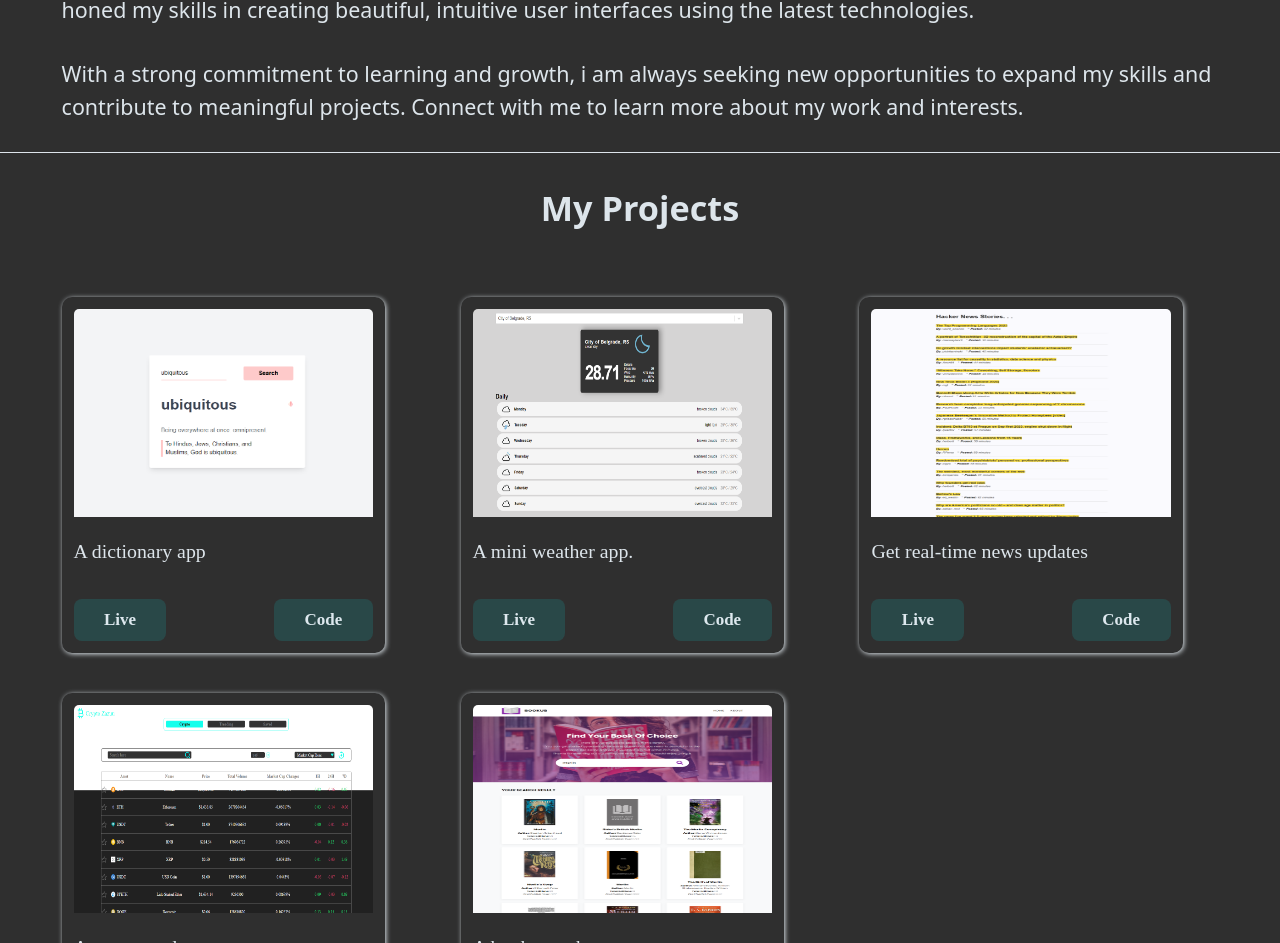
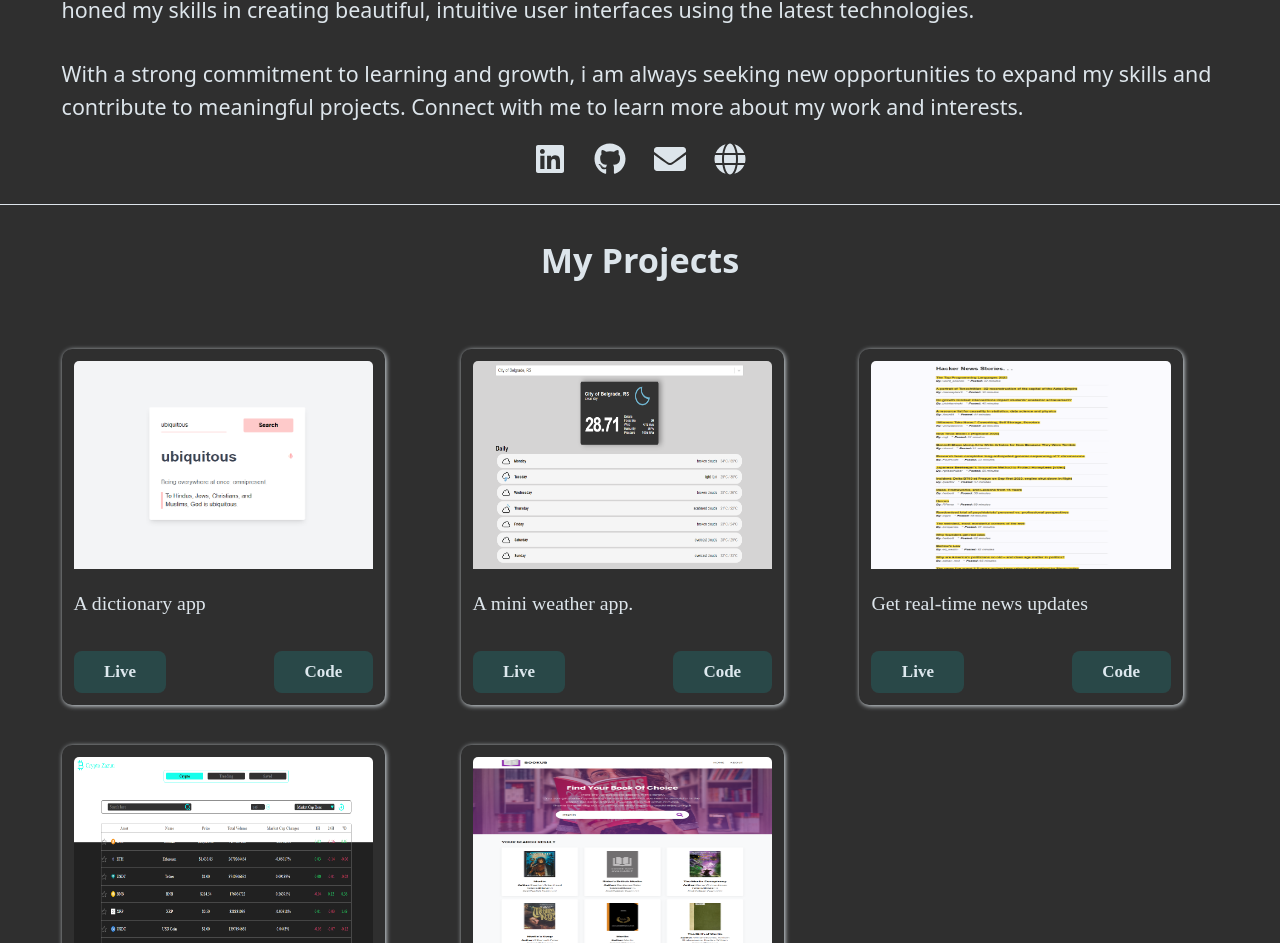
Before and after one commit to Azikenp/my-portfolio, a React (Vite) app: page / in a window 1280 px wide. Shown: the part 952-1895 px from the top of the page. Built offline with nearby package versions, Linux system fonts and the light colour scheme.

Commit message:
about fix

```diff
--- a/src/components/About.jsx
+++ b/src/components/About.jsx
@@ -1,4 +1,6 @@
 import React from 'react'
+import { FaLinkedin, FaGithub, FaEnvelope, FaGlobe } from "react-icons/fa";
+
 
 const About = () => {
   return (
@@ -8,6 +10,20 @@ const About = () => {
         <p>My name is Aziken Precious and i am a skilled Frontend Developer. With a passion for web development, i have honed my skills in creating beautiful, intuitive user interfaces using the latest technologies.</p><br />
         <p>With a strong commitment to learning and growth, i am always seeking new opportunities to expand my skills and contribute to meaningful projects. Connect with me to learn more about my work and interests.</p>
       </div>
+      <div className="flex items-center justify-center mt-5 gap-x-7 text-[#dde5eb]">
+        <a href="https://www.linkedin.com/in/aziken-precious-712043237/" target="_blank" rel="noreferrer">
+          <FaLinkedin className="w-6 md:w-8 h-6 md:h-8" />
+        </a>
+        <a href="https://github.com/Azikenp" target="_blank" rel="noreferrer">
+          <FaGithub className="w-6 md:w-8 h-6 md:h-8" />
+        </a>
+        <a href="mailto:azikenp26@gmail.com" target="_blank" rel="noreferrer">
+          <FaEnvelope className="w-6 md:w-8 h-6 md:h-8" />
+        </a>
+        <a href="https://hashnode.com/@Azikenp" target="_blank" rel="noreferrer">
+          <FaGlobe className="w-6 md:w-8 h-6 md:h-8" />
+        </a>
+      </div>
     </div>
   )
 }
```
